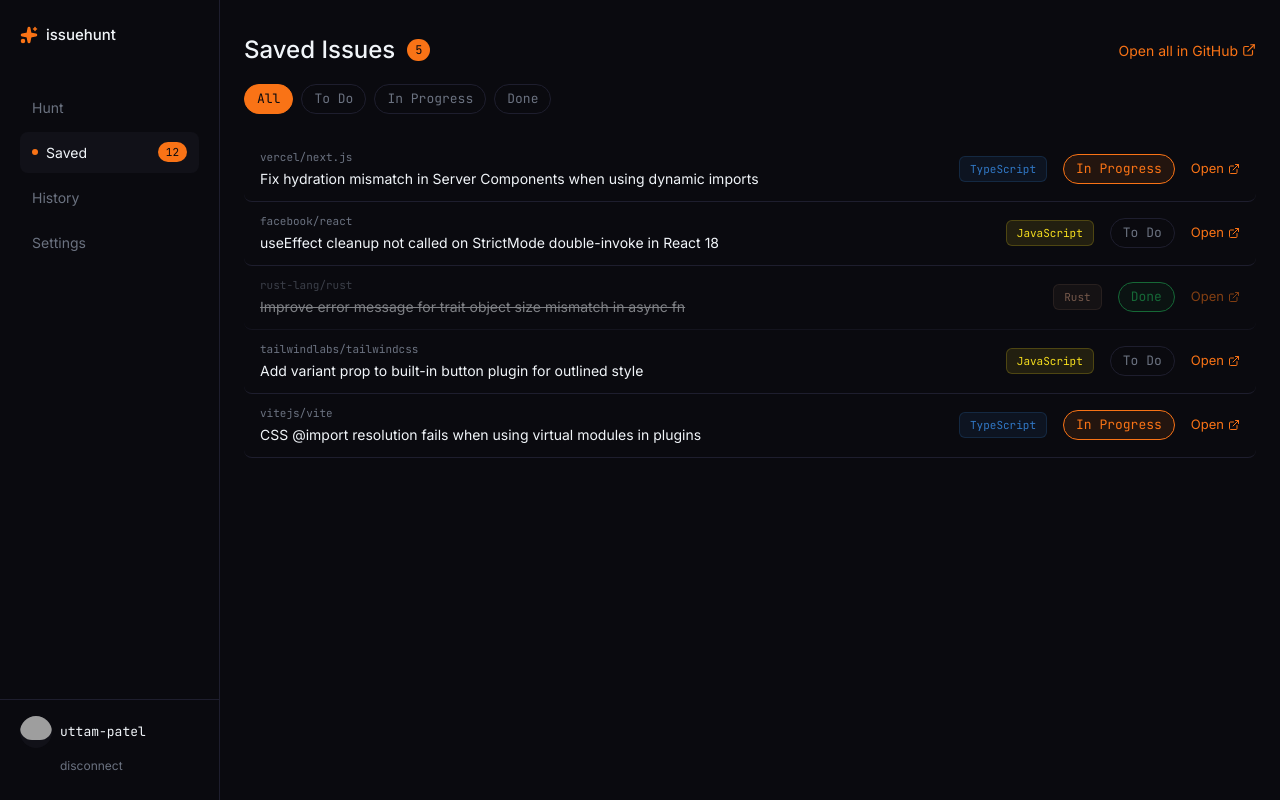
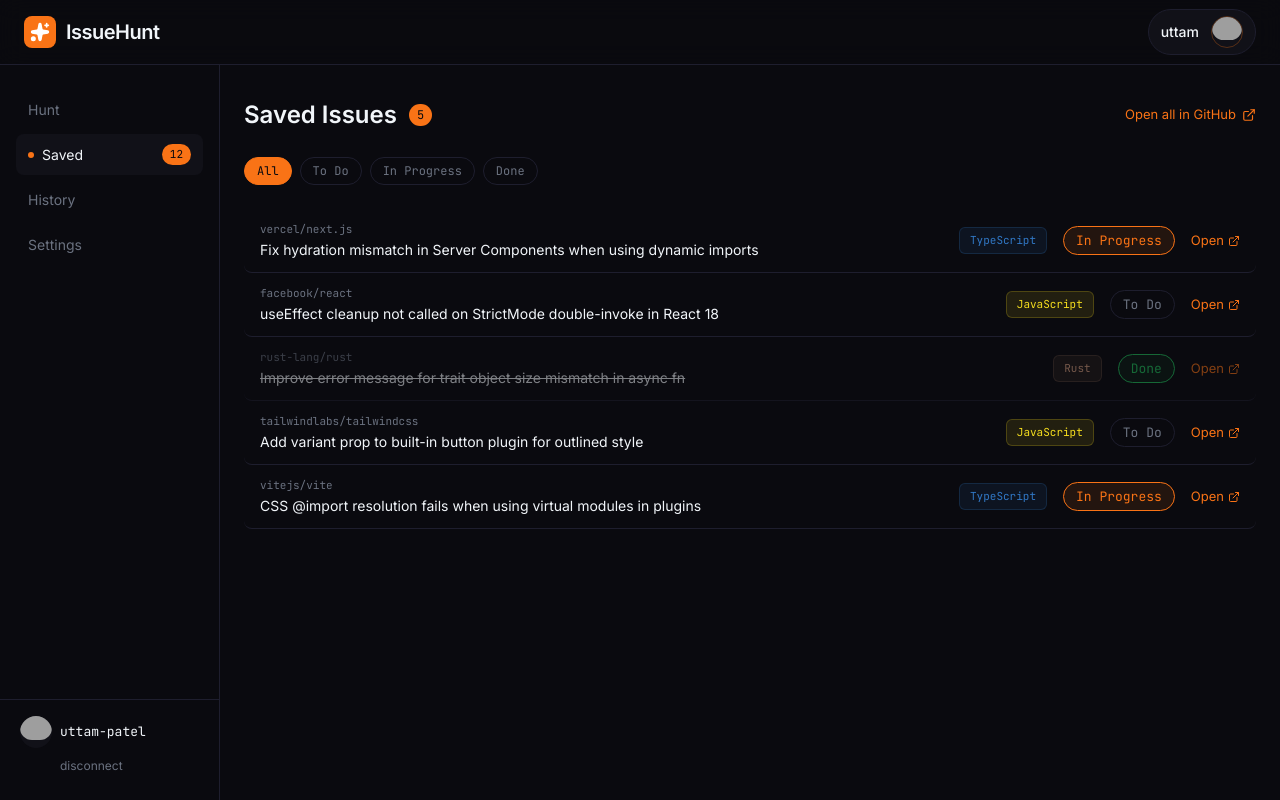
Before and after one commit to UTTAM-VAGHASIA/issuehunt, a Next.js app: page /saved in a window 1280 px wide. Built offline with nearby package versions, Linux system fonts and the light colour scheme; grey boxes are pictures that could not be loaded.

Commit message:
feat: consistent UI across hunt and saved pages (AppHeader, glow blobs, sidebar cleanup)

```diff
--- a/src/app/hunt/page.tsx
+++ b/src/app/hunt/page.tsx
@@ -1,6 +1,7 @@
 "use client";
 
 import { useState } from "react";
+import { AppHeader } from "@/components/layout/AppHeader";
 import { Sidebar } from "@/components/layout/Sidebar";
 import { BottomNav } from "@/components/layout/BottomNav";
 import { CardStack } from "@/components/hunt/CardStack";
@@ -21,10 +22,15 @@
   const dayLabels = ["M", "T", "W", "T", "F", "S", "S"];
 
   return (
-    <div className="flex h-screen bg-background overflow-hidden">
+    <div className="flex flex-col h-screen bg-background overflow-hidden">
+      {/* Consistent sticky header */}
+      <AppHeader />
+
+      {/* Below header: sidebar + content */}
+      <div className="flex flex-1 overflow-hidden">
         <Sidebar />
 
-      <main className="flex-1 flex overflow-hidden">
+        <main className="flex flex-1 overflow-hidden">
           {/* Center column */}
           <div className="flex-1 overflow-y-auto px-4 py-8 pb-20 md:pb-8">
             <div className="max-w-[520px] mx-auto">
@@ -39,7 +45,7 @@
             </div>
           </div>
 
-        {/* Right sidebar */}
+          {/* Right panel */}
           <aside className="hidden lg:flex flex-col w-[220px] flex-shrink-0 border-l border-border px-5 py-6 overflow-y-auto">
             <HuntStats
               swiped={saved + skipped}
@@ -79,8 +85,31 @@
             </div>
           </aside>
         </main>
+      </div>
 
       <BottomNav />
+
+      {/* Background glow blobs */}
+      <div className="fixed top-0 left-0 w-full h-full pointer-events-none -z-10 overflow-hidden">
+        <div
+          className="absolute rounded-full"
+          style={{
+            top: "-10%", right: "-10%",
+            width: "40%", height: "40%",
+            background: "rgba(249,115,22,0.04)",
+            filter: "blur(120px)",
+          }}
+        />
+        <div
+          className="absolute rounded-full"
+          style={{
+            bottom: "-10%", left: "-10%",
+            width: "30%", height: "30%",
+            background: "rgba(59,130,246,0.04)",
+            filter: "blur(100px)",
+          }}
+        />
+      </div>
     </div>
   );
 }
--- a/src/app/mode/page.tsx
+++ b/src/app/mode/page.tsx
@@ -1,10 +1,9 @@
 "use client";
 
 import { useState } from "react";
-import Link from "next/link";
-import Image from "next/image";
 import { useRouter } from "next/navigation";
-import { Sparkles, Crosshair, Sprout, ChevronDown, Check } from "lucide-react";
+import { Crosshair, Sprout, ChevronDown, Check } from "lucide-react";
+import { AppHeader } from "@/components/layout/AppHeader";
 import { MOCK_USER } from "@/lib/mock-data";
 import { cn } from "@/lib/utils";
 
@@ -22,43 +21,12 @@
   const greeting =
     hour < 12 ? "good morning" : hour < 17 ? "good afternoon" : "good evening";
   const firstName = MOCK_USER.name.split(" ")[0].toLowerCase();
+  // firstName still used for greeting below
 
   return (
     <div className="bg-background text-text-primary min-h-screen flex flex-col">
 
-      {/* Sticky header */}
-      <header
-        className="w-full border-b border-border sticky top-0 z-50"
-        style={{ backgroundColor: "rgba(10,10,15,0.5)", backdropFilter: "blur(12px)" }}
-      >
-        <div className="max-w-7xl mx-auto px-6 h-16 flex items-center justify-between">
-          {/* Logo */}
-          <Link href="/" className="flex items-center gap-2.5">
-            <div className="bg-accent p-1.5 rounded-lg flex items-center justify-center">
-              <Sparkles size={20} className="text-white" fill="white" />
-            </div>
-            <h1 className="text-xl font-bold tracking-tight text-text-primary font-sans">
-              IssueHunt
-            </h1>
-          </Link>
-
-          {/* User pill */}
-          <div className="flex items-center gap-3 bg-surface border border-border px-3 py-1.5 rounded-full">
-            <span className="text-sm font-medium text-text-primary font-sans">
-              {firstName}
-            </span>
-            <div className="w-8 h-8 rounded-full overflow-hidden border border-[rgba(249,115,22,0.3)] flex-shrink-0">
-              <Image
-                src={MOCK_USER.avatar}
-                alt={MOCK_USER.name}
-                width={32}
-                height={32}
-                className="rounded-full object-cover"
-              />
-            </div>
-          </div>
-        </div>
-      </header>
+      <AppHeader />
 
       {/* Main */}
       <main className="flex-1 flex flex-col items-center justify-center px-6 py-12">
--- a/src/app/saved/page.tsx
+++ b/src/app/saved/page.tsx
@@ -2,6 +2,7 @@
 
 import { useState } from "react";
 import { ExternalLink } from "lucide-react";
+import { AppHeader } from "@/components/layout/AppHeader";
 import { Sidebar } from "@/components/layout/Sidebar";
 import { BottomNav } from "@/components/layout/BottomNav";
 import { SavedIssueRow } from "@/components/saved/SavedIssueRow";
@@ -29,21 +30,26 @@
   };
 
   return (
-    <div className="flex h-screen bg-background overflow-hidden">
+    <div className="flex flex-col h-screen bg-background overflow-hidden">
+      {/* Consistent sticky header */}
+      <AppHeader />
+
+      {/* Below header: sidebar + content */}
+      <div className="flex flex-1 overflow-hidden">
         <Sidebar />
 
         <main className="flex-1 overflow-y-auto px-6 py-8 pb-20 md:pb-8">
-        {/* Header */}
-        <div className="flex items-center justify-between mb-4">
+          {/* Page header */}
+          <div className="flex items-center justify-between mb-6">
             <div className="flex items-center gap-3">
-            <h1 className="font-sans font-medium text-[24px] text-text-primary">
+              <h1 className="font-sans font-bold text-[24px] text-text-primary">
                 Saved Issues
               </h1>
               <span className="font-mono text-[12px] bg-accent text-background px-2 py-0.5 rounded-full">
                 {issues.length}
               </span>
             </div>
-          <button className="flex items-center gap-1 text-[14px] text-accent hover:underline">
+            <button className="flex items-center gap-1.5 text-[13px] text-accent hover:underline font-sans">
               Open all in GitHub
               <ExternalLink size={14} />
             </button>
@@ -56,7 +62,7 @@
                 key={f}
                 onClick={() => setFilter(f)}
                 className={cn(
-                "font-mono text-[13px] px-3 py-1 rounded-full border transition-all",
+                  "font-mono text-[12px] px-3 py-1 rounded-full border transition-all",
                   filter === f
                     ? "bg-accent text-background border-accent"
                     : "border-border text-text-muted hover:border-[#2A2A3E]"
@@ -70,7 +76,7 @@
           {/* Issue list */}
           <div className="flex flex-col">
             {filtered.length === 0 ? (
-            <p className="font-mono text-[14px] text-text-muted text-center py-12">
+              <p className="font-mono text-[13px] text-text-muted text-center py-16">
                 No{filter !== "all" ? ` ${filterLabels[filter].toLowerCase()}` : ""} issues found.
               </p>
             ) : (
@@ -84,8 +90,31 @@
             )}
           </div>
         </main>
+      </div>
 
       <BottomNav />
+
+      {/* Background glow blobs */}
+      <div className="fixed top-0 left-0 w-full h-full pointer-events-none -z-10 overflow-hidden">
+        <div
+          className="absolute rounded-full"
+          style={{
+            top: "-10%", right: "-10%",
+            width: "40%", height: "40%",
+            background: "rgba(249,115,22,0.04)",
+            filter: "blur(120px)",
+          }}
+        />
+        <div
+          className="absolute rounded-full"
+          style={{
+            bottom: "-10%", left: "-10%",
+            width: "30%", height: "30%",
+            background: "rgba(59,130,246,0.04)",
+            filter: "blur(100px)",
+          }}
+        />
+      </div>
     </div>
   );
 }
--- /dev/null
+++ b/src/components/layout/AppHeader.tsx
@@ -0,0 +1,43 @@
+"use client";
+
+import Link from "next/link";
+import Image from "next/image";
+import { Sparkles } from "lucide-react";
+import { MOCK_USER } from "@/lib/mock-data";
+
+export function AppHeader() {
+  const firstName = MOCK_USER.name.split(" ")[0].toLowerCase();
+
+  return (
+    <header
+      className="w-full border-b border-border sticky top-0 z-50 flex-shrink-0"
+      style={{ backgroundColor: "rgba(10,10,15,0.5)", backdropFilter: "blur(12px)" }}
+    >
+      <div className="max-w-7xl mx-auto px-6 h-16 flex items-center justify-between">
+        {/* Logo */}
+        <Link href="/" className="flex items-center gap-2.5">
+          <div className="bg-accent p-1.5 rounded-lg flex items-center justify-center">
+            <Sparkles size={20} className="text-white" fill="white" />
+          </div>
+          <h1 className="text-xl font-bold tracking-tight text-text-primary font-sans">
+            IssueHunt
+          </h1>
+        </Link>
+
+        {/* User pill */}
+        <div className="flex items-center gap-3 bg-surface border border-border px-3 py-1.5 rounded-full">
+          <span className="text-sm font-medium text-text-primary font-sans">{firstName}</span>
+          <div className="w-8 h-8 rounded-full overflow-hidden border border-[rgba(249,115,22,0.3)] flex-shrink-0">
+            <Image
+              src={MOCK_USER.avatar}
+              alt={MOCK_USER.name}
+              width={32}
+              height={32}
+              className="rounded-full object-cover"
+            />
+          </div>
+        </div>
+      </div>
+    </header>
+  );
+}
--- a/src/components/layout/Sidebar.tsx
+++ b/src/components/layout/Sidebar.tsx
@@ -19,14 +19,8 @@
   const pathname = usePathname();
 
   return (
-    <aside className="hidden md:flex flex-col w-[220px] flex-shrink-0 h-screen sticky top-0 bg-background border-r border-border">
-      <div className="px-5 pt-6">
-        <Link href="/" className="flex items-center gap-2">
-          <Sparkles size={18} className="text-accent" fill="#F97316" />
-          <span className="font-sans font-medium text-text-primary text-[15px]">issuehunt</span>
-        </Link>
-
-        <nav className="mt-10 flex flex-col gap-1">
+    <aside className="hidden md:flex flex-col w-[220px] flex-shrink-0 h-full bg-background border-r border-border">
+      <nav className="flex flex-col gap-1 px-4 py-6">
         {navItems.map((item) => {
           const isActive = pathname === item.href;
           return (
@@ -34,7 +28,7 @@
               key={item.href}
               href={item.href}
               className={cn(
-                  "flex items-center justify-between px-3 py-[10px] rounded-btn text-[14px] font-sans transition-all",
+                "flex items-center justify-between px-3 py-[10px] rounded-lg text-[14px] font-sans transition-all",
                 isActive
                   ? "bg-surface text-text-primary"
                   : "text-text-muted hover:bg-surface hover:text-text-primary"
@@ -55,7 +49,6 @@
           );
         })}
       </nav>
-      </div>
 
       <div className="mt-auto px-5 pb-6 border-t border-border pt-4">
         <div className="flex items-center gap-2 mb-1">
```
Lines whose indentation alone changed are shown as unchanged.
